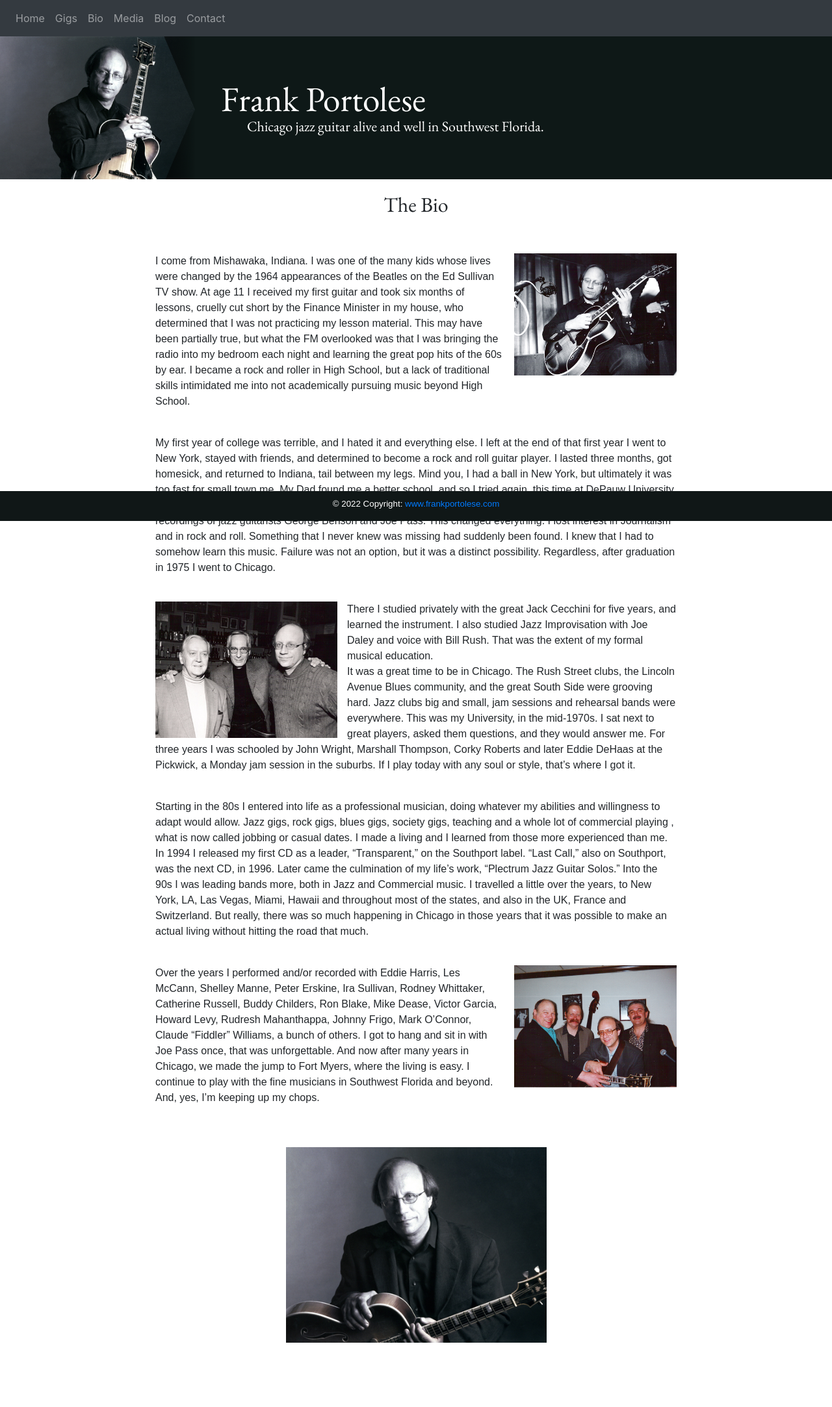
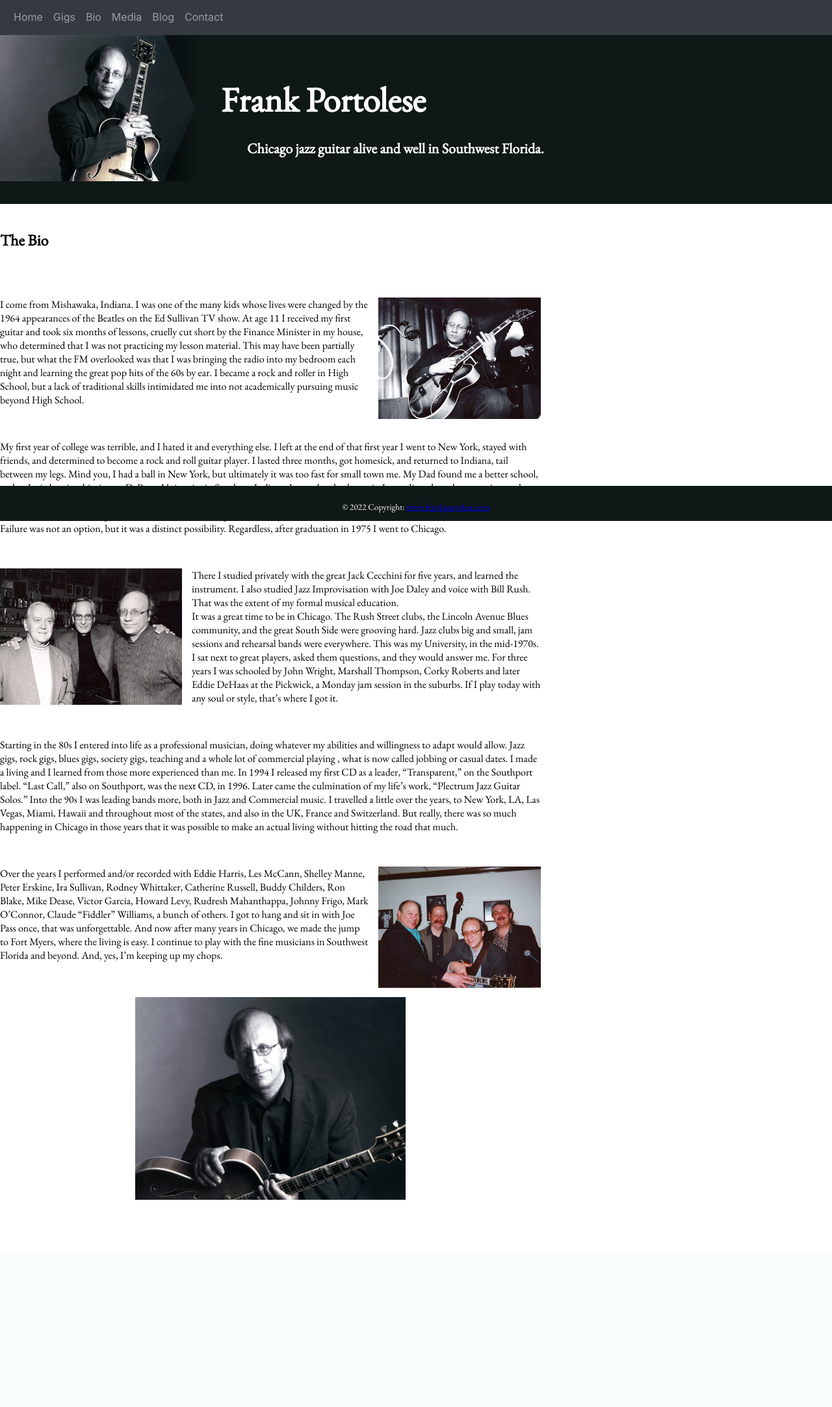
Before and after one commit to thecaprad/frankportolese, a Django app: page /bio/ in a window 1280 px wide. Shown: the whole page at 65% size. After the commit the page ends 1847 px from the top, so only its background shows below. Run offline with Django 3.2, Linux system fonts and the light colour scheme; some libraries are stand-ins or nearby versions; some web fonts are replaced.

Commit message:
Removes Bootstrap import and makes initial navbar

```diff
--- a/gig_calendar/static/gig_calendar/style.css
+++ b/gig_calendar/static/gig_calendar/style.css
@@ -3,7 +3,45 @@ h1, h2, h3, h4 {
 }
 
 p {
-    font-family: 'EB Garamon', sans-serif;
+    font-family: 'EB Garamond', sans-serif;
+}
+
+body {
+    width: 100%;
+    height: 100%;
+    padding: 0;
+    margin: 0 auto;
+}
+
+nav {
+    background-color: #343a40;
+    width: 100%;
+    height: 54px;
+    display: block;
+    margin: 0;
+    padding: 0;
+    overflow: hidden;
+}
+
+nav ul {
+    list-style-type: none;
+    text-align: center;
+    float: left;
+    width: 100%;
+    padding-left: 13px;
+}
+
+nav ul li {
+    float: left;
+}
+
+nav a {
+    color: #9a9da0;
+    font-size: 1rem;
+    font-weight: 400;
+    font-family: -apple-system,BlinkMacSystemFont,"Segoe UI",Roboto,"Helvetica Neue",Arial,"Noto Sans",sans-serif,"Apple Color Emoji","Segoe UI Emoji","Segoe UI Symbol","Noto Color Emoji";
+    text-decoration: none;
+    padding: .5rem .5rem;
 }
 
 .center {
--- a/gig_calendar/templates/gig_calendar/base.html
+++ b/gig_calendar/templates/gig_calendar/base.html
@@ -3,7 +3,6 @@
 <html>
     <head>
         <title>Frank Portolese | Jazz guitar</title>
-        <link rel="stylesheet" href="https://stackpath.bootstrapcdn.com/bootstrap/4.3.1/css/bootstrap.min.css" integrity="sha384-ggOyR0iXCbMQv3Xipma34MD+dH/1fQ784/j6cY/iJTQUOhcWr7x9JvoRxT2MZw1T" crossorigin="anonymous">
         <link rel="stylesheet" href="{% static 'gig_calendar/style.css' %}">
         <link href="https://fonts.googleapis.com/css?family=EB+Garamond&display=swap" rel="stylesheet">
         <link href="https://fonts.googleapis.com/css?family=Just+Another+Hand&display=swap" rel="stylesheet">
@@ -12,26 +11,25 @@
     </head>
 
     <body>
-        <nav class="navbar navbar-expand-sm bg-dark navbar-dark">
-            <!-- Links -->
-            <ul class="navbar-nav">
-                <li class="nav-item">
-                    <a class="nav-link" href="{% url 'home' %}">Home</a>
+        <nav>
+            <ul>
+                <li>
+                    <a href="{% url 'home' %}">Home</a>
                 </li>
-                <li class="nav-item">
-                    <a class="nav-link" href="{% url 'gig_list' %}">Gigs</a>
+                <li>
+                    <a href="{% url 'gig_list' %}">Gigs</a>
                 </li>
-                <li class="nav-item">
-                    <a class="nav-link" href="{% url 'bio' %}">Bio</a>
+                <li>
+                    <a href="{% url 'bio' %}">Bio</a>
                 </li>
-                <li class="nav-item">
-                    <a class="nav-link" href="{% url 'media' %}">Media</a>
+                <li>
+                    <a href="{% url 'media' %}">Media</a>
                 </li>
-                <li class="nav-item">
-                    <a class="nav-link" href="{% url 'blog_list' %}">Blog</a>
+                <li>
+                    <a href="{% url 'blog_list' %}">Blog</a>
                 </li>
-                <li class="nav-item">
-                    <a class="nav-link" href="{% url 'contact' %}">Contact</a>
+                <li >
+                    <a href="{% url 'contact' %}">Contact</a>
                 </li>
             </ul>
         </nav>
```
